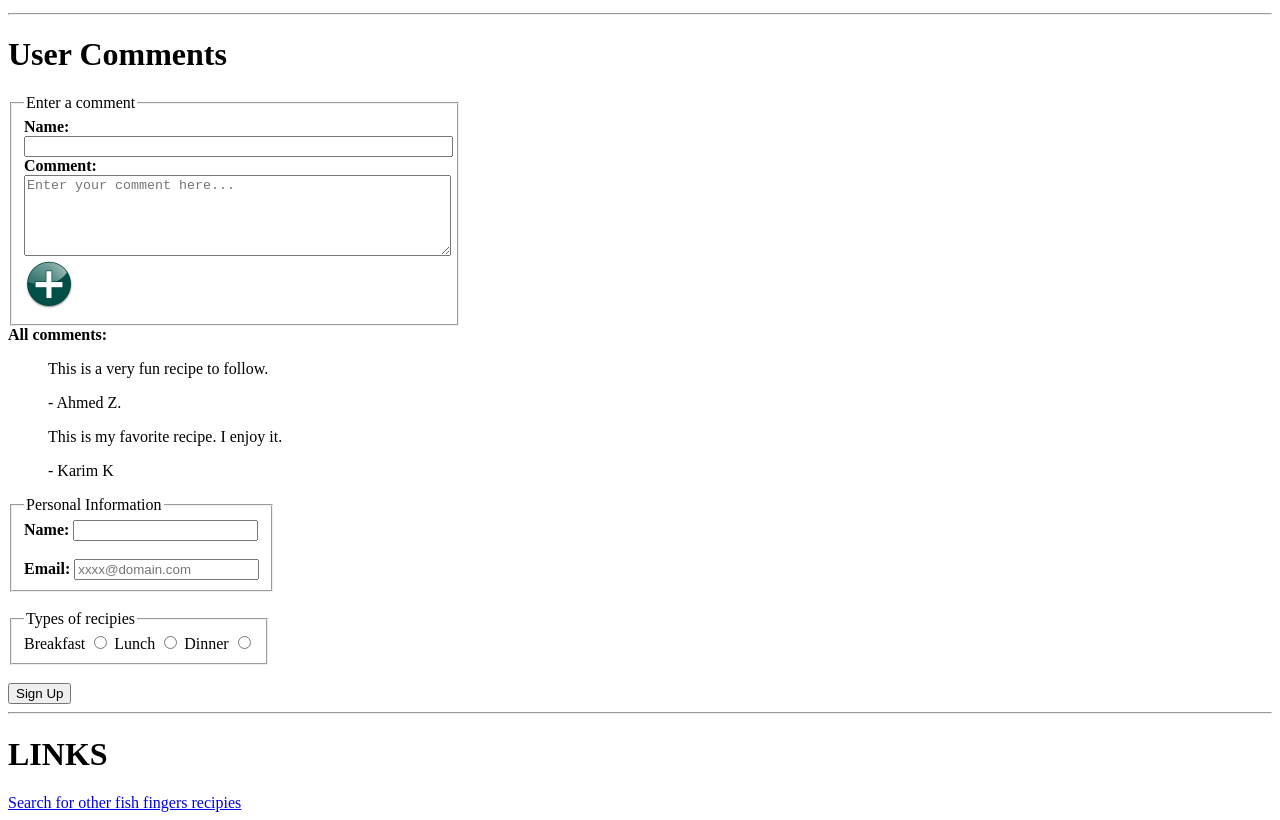
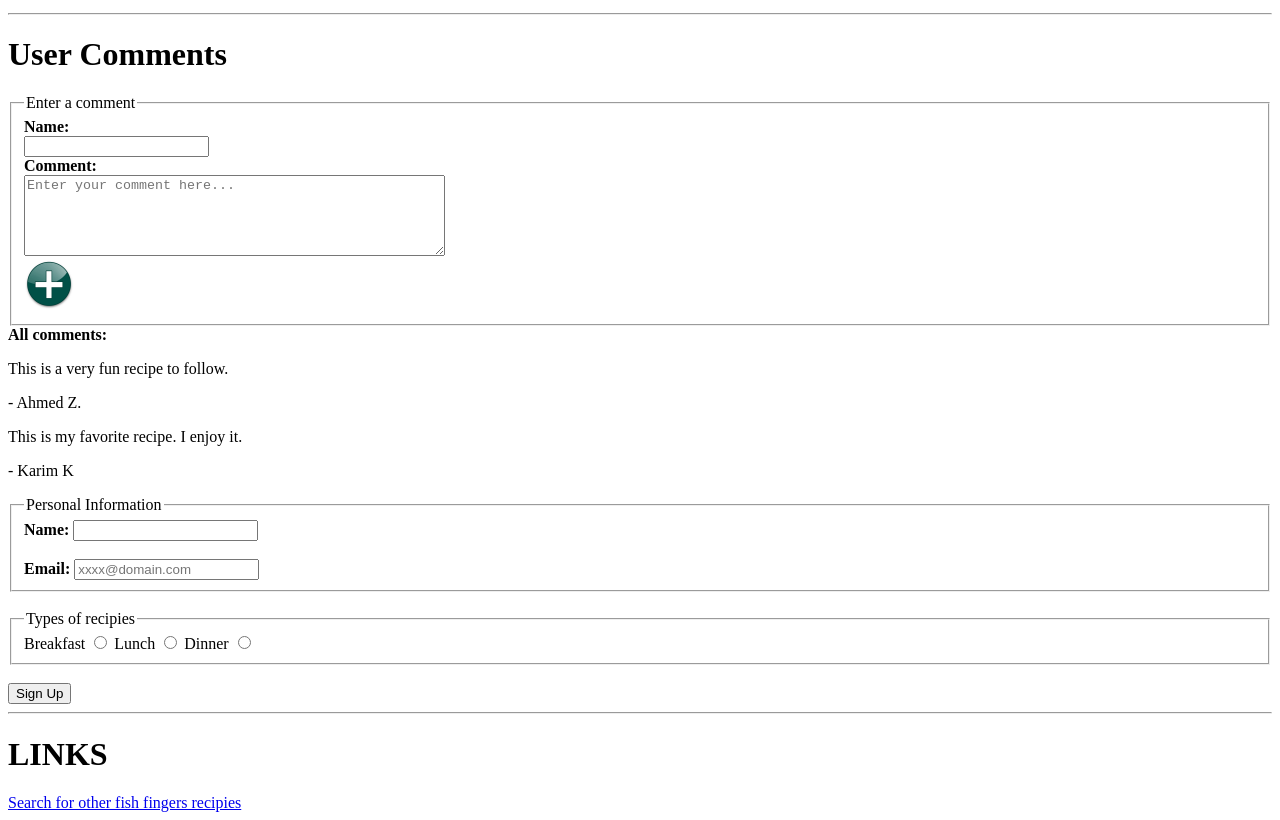
Before and after one commit to M-Alhassan/SWE-363, a plain HTML site: page HW1/FishFinger.html in a window 1280 px wide. Shown: the part 1052-1872 px from the top of the page. Drawn offline with Linux system fonts and the light colour scheme.

Commit message:
removed CSS

```diff
--- a/HW1/FishFinger.html
+++ b/HW1/FishFinger.html
@@ -48,25 +48,25 @@
     </ol>
     <hr>
     <h1>User Comments</h1>
-    <fieldset style="width: fit-content;">
+    <fieldset>
         <legend>Enter a comment</legend>
         <label for="name"> <b>Name:</b></label>
         <br>
-        <input type="text" class="name" style="width:100%">
+        <input type="text" class="name">
         <br>
         <label for="comment"><b>Comment:</b></label>
         <br>
-        <textarea name="comments" cols="50" rows="5" placeholder="Enter your comment here..." style="width: 100%;"></textarea>
+        <textarea name="comments" cols="50" rows="5" placeholder="Enter your comment here..."></textarea>
         <br>
-        <a href=""><img src="PlusSign.jpg" alt="plus sign" style="height: 50px;"></a>
+        <a href="mailto:xxxx@domain.com"><img src="PlusSign.jpg" alt="plus sign" width="50px"></a>
     </fieldset>
     <strong>All comments:</strong>
-    <p style="margin-left: 40px;">This is a very fun recipe to follow.</p>
-    <p style="margin-left: 40px;">- Ahmed Z.</p>
-    <p style="margin-left: 40px;"> This is my favorite recipe. I enjoy it.</p>
-    <p style="margin-left: 40px;">- Karim K</p>
+    <p>This is a very fun recipe to follow.</p>
+    <p>- Ahmed Z.</p>
+    <p> This is my favorite recipe. I enjoy it.</p>
+    <p>- Karim K</p>
 
-    <fieldset style="width: fit-content;">
+    <fieldset>
         <legend>Personal Information</legend>
         <label for="name2"><b>Name:</b></label>
         <input type="text" class="name2">
@@ -76,7 +76,7 @@
         <input type="email" class="email" placeholder="xxxx@domain.com">
     </fieldset>
     <br>
-    <fieldset style="width: fit-content;">
+    <fieldset>
         <legend>Types of recipies</legend>
         <label for="bf">Breakfast</label>
         <input type="radio" class="bf">
```
Also changed, not shown: 1 other file.
